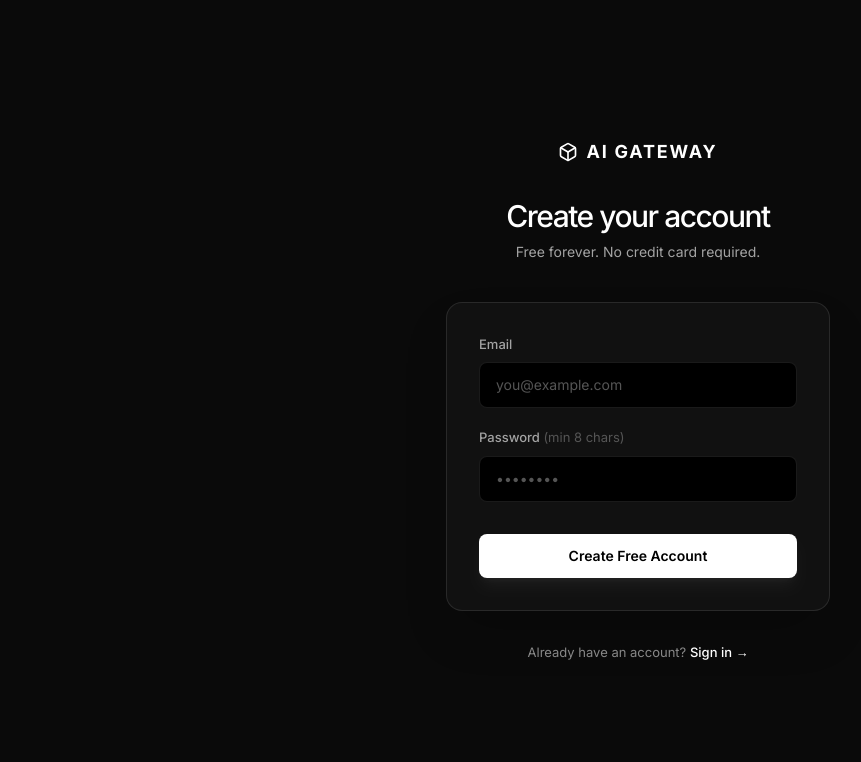
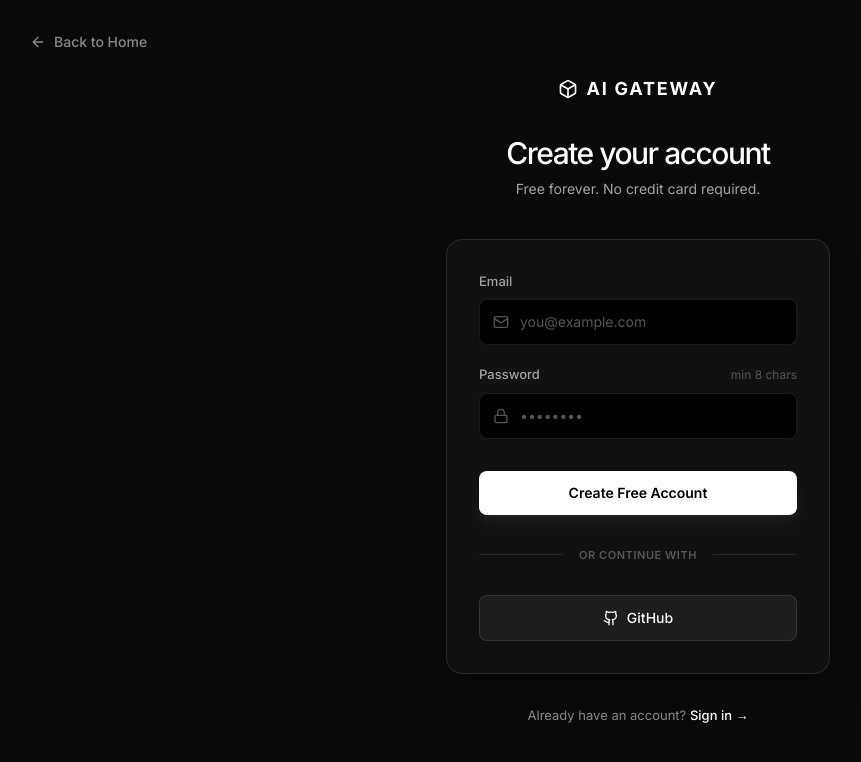
Before and after one commit to PankajKumardev/Ai-Proxy, a Next.js app in the folder apps/dashboard/: page /signup in a window 1280 px wide. Shown: the top 762 px of the page, without its empty margins (2-863 px from the left). Built offline with nearby package versions, Linux system fonts and the light colour scheme.

Commit message:
feat: Redesign signup and login pages with updated UI/UX and social login integration.

```diff
--- a/apps/dashboard/src/app/(auth)/login/page.tsx
+++ b/apps/dashboard/src/app/(auth)/login/page.tsx
@@ -1,4 +1,5 @@
 import Link from "next/link"
+import { Github, Mail, Lock, ArrowLeft } from "lucide-react"
 import type { Metadata } from "next"
 
 export const metadata: Metadata = {
@@ -8,7 +9,13 @@
 export default function LoginPage() {
   return (
     <div className="min-h-screen flex items-center justify-center bg-[#0A0A0A] px-6 text-[#fafafa]">
-      <div className="w-full max-w-sm">
+      {/* Absolutely positioned back button matching Vercel/Linear top-left aesthetic */}
+      <Link href="/" className="absolute top-8 left-8 flex items-center gap-2 text-[#888888] hover:text-white transition-colors text-sm font-medium">
+        <ArrowLeft className="w-4 h-4" />
+        Back to Home
+      </Link>
+
+      <div className="w-full max-w-sm relative z-10">
         <div className="text-center mb-10">
           <Link href="/" className="inline-flex items-center gap-2 text-white hover:opacity-80 transition-opacity mb-8">
             <svg viewBox="0 0 24 24" fill="none" stroke="currentColor" strokeWidth="2" strokeLinecap="round" strokeLinejoin="round" className="w-5 h-5 text-white"><path d="M21 16V8a2 2 0 0 0-1-1.73l-7-4a2 2 0 0 0-2 0l-7 4A2 2 0 0 0 3 8v8a2 2 0 0 0 1 1.73l7 4a2 2 0 0 0 2 0l7-4A2 2 0 0 0 21 16z"></path><polyline points="3.27 6.96 12 12.01 20.73 6.96"></polyline><line x1="12" y1="22.08" x2="12" y2="12"></line></svg>
@@ -18,42 +25,67 @@
           <p className="text-[#a3a3a3] text-sm">Sign in to your account</p>
         </div>
 
-        <form
-          action="/api/auth/signin"
-          method="POST"
-          className="bg-[#111111] border border-white/10 rounded-2xl p-8 shadow-2xl"
-        >
+        <div className="bg-[#111111] border border-white/10 rounded-2xl p-8 shadow-2xl">
+
+          <form action="/api/auth/signin" method="POST">
             <div className="mb-5">
               <label className="block text-[13px] font-medium text-[#a3a3a3] mb-2">
                 Email
               </label>
+              <div className="relative">
+                <div className="absolute inset-y-0 left-0 pl-3.5 flex items-center pointer-events-none">
+                  <Mail className="w-4 h-4 text-[#555555]" />
+                </div>
                 <input
                   type="email"
                   name="email"
                   required
                   placeholder="you@example.com"
-              className="w-full bg-black border border-white/10 rounded-lg px-4 py-3 text-white text-sm focus:outline-none focus:border-white/30 focus:ring-1 focus:ring-white/30 transition-all placeholder:text-[#555555]"
+                  className="w-full bg-black border border-white/10 rounded-lg pl-[40px] pr-4 py-3 text-white text-sm focus:outline-none focus:border-white/30 focus:ring-1 focus:ring-white/30 transition-all placeholder:text-[#555555]"
                 />
               </div>
+            </div>
             <div className="mb-8">
-            <label className="block text-[13px] font-medium text-[#a3a3a3] mb-2">
+              <div className="flex items-center justify-between mb-2">
+                <label className="text-[13px] font-medium text-[#a3a3a3]">
                   Password
                 </label>
+                <Link href="#" className="text-[12px] text-[#888888] hover:text-white transition-colors">
+                  Forgot password?
+                </Link>
+              </div>
+              <div className="relative">
+                <div className="absolute inset-y-0 left-0 pl-3.5 flex items-center pointer-events-none">
+                  <Lock className="w-4 h-4 text-[#555555]" />
+                </div>
                 <input
                   type="password"
                   name="password"
                   required
                   placeholder="••••••••"
-              className="w-full bg-black border border-white/10 rounded-lg px-4 py-3 text-white text-sm focus:outline-none focus:border-white/30 focus:ring-1 focus:ring-white/30 transition-all placeholder:text-[#555555]"
+                  className="w-full bg-black border border-white/10 rounded-lg pl-[40px] pr-4 py-3 text-white text-sm focus:outline-none focus:border-white/30 focus:ring-1 focus:ring-white/30 transition-all placeholder:text-[#555555]"
                 />
+              </div>
             </div>
             <button
               type="submit"
-            className="w-full bg-white text-black border-none rounded-lg py-3 text-sm font-semibold cursor-pointer hover:bg-white/90 transition-colors shadow-lg shadow-white/5"
+              className="w-full bg-white text-black border-none rounded-lg py-3 text-sm font-semibold cursor-pointer hover:bg-white/90 transition-colors shadow-lg shadow-white/5 hover:scale-[0.99] mb-6"
             >
               Sign in
             </button>
           </form>
+
+          <div className="relative flex items-center py-2 mb-6">
+            <div className="flex-grow border-t border-white/10"></div>
+            <span className="flex-shrink-0 mx-4 text-[#555555] text-[11px] uppercase tracking-wider font-semibold">Or continue with</span>
+            <div className="flex-grow border-t border-white/10"></div>
+          </div>
+
+          <button type="button" className="w-full flex items-center justify-center gap-2 bg-white/5 hover:bg-white/10 text-white border border-white/10 rounded-lg py-3 text-sm font-medium transition-colors">
+            <Github className="w-4 h-4" />
+            GitHub
+          </button>
+        </div>
 
         <p className="text-center mt-8 text-[#888888] text-[13px]">
           Don't have an account?{" "}
--- a/apps/dashboard/src/app/(auth)/signup/page.tsx
+++ b/apps/dashboard/src/app/(auth)/signup/page.tsx
@@ -1,4 +1,5 @@
 import Link from "next/link"
+import { Github, Mail, Lock, ArrowLeft } from "lucide-react"
 import { redirect } from "next/navigation"
 import { PrismaClient } from "@prisma/client"
 import bcrypt from "bcryptjs"
@@ -27,7 +28,13 @@
 export default function SignupPage() {
   return (
     <div className="min-h-screen flex items-center justify-center bg-[#0A0A0A] px-6 text-[#fafafa]">
-      <div className="w-full max-w-sm">
+      {/* Absolutely positioned back button */}
+      <Link href="/" className="absolute top-8 left-8 flex items-center gap-2 text-[#888888] hover:text-white transition-colors text-sm font-medium">
+        <ArrowLeft className="w-4 h-4" />
+        Back to Home
+      </Link>
+
+      <div className="w-full max-w-sm relative z-10">
         <div className="text-center mb-10">
           <Link href="/" className="inline-flex items-center gap-2 text-white hover:opacity-80 transition-opacity mb-8">
             <svg viewBox="0 0 24 24" fill="none" stroke="currentColor" strokeWidth="2" strokeLinecap="round" strokeLinejoin="round" className="w-5 h-5 text-white"><path d="M21 16V8a2 2 0 0 0-1-1.73l-7-4a2 2 0 0 0-2 0l-7 4A2 2 0 0 0 3 8v8a2 2 0 0 0 1 1.73l7 4a2 2 0 0 0 2 0l7-4A2 2 0 0 0 21 16z"></path><polyline points="3.27 6.96 12 12.01 20.73 6.96"></polyline><line x1="12" y1="22.08" x2="12" y2="12"></line></svg>
@@ -37,42 +44,64 @@
           <p className="text-[#a3a3a3] text-sm">Free forever. No credit card required.</p>
         </div>
 
-        <form
-          action={registerUser}
-          className="bg-[#111111] border border-white/10 rounded-2xl p-8 shadow-2xl"
-        >
+        <div className="bg-[#111111] border border-white/10 rounded-2xl p-8 shadow-2xl">
+
+          <form action={registerUser}>
             <div className="mb-5">
               <label className="block text-[13px] font-medium text-[#a3a3a3] mb-2">
                 Email
               </label>
+              <div className="relative">
+                <div className="absolute inset-y-0 left-0 pl-3.5 flex items-center pointer-events-none">
+                  <Mail className="w-4 h-4 text-[#555555]" />
+                </div>
                 <input
                   type="email"
                   name="email"
                   required
                   placeholder="you@example.com"
-              className="w-full bg-black border border-white/10 rounded-lg px-4 py-3 text-white text-sm focus:outline-none focus:border-white/30 focus:ring-1 focus:ring-white/30 transition-all placeholder:text-[#555555]"
+                  className="w-full bg-black border border-white/10 rounded-lg pl-[40px] pr-4 py-3 text-white text-sm focus:outline-none focus:border-white/30 focus:ring-1 focus:ring-white/30 transition-all placeholder:text-[#555555]"
                 />
               </div>
+            </div>
             <div className="mb-8">
-            <label className="block text-[13px] font-medium text-[#a3a3a3] mb-2">
-              Password <span className="text-[#555555] font-normal">(min 8 chars)</span>
+              <label className="flex items-center justify-between text-[13px] font-medium text-[#a3a3a3] mb-2">
+                <span>Password</span>
+                <span className="text-[#555555] font-normal text-[12px]">min 8 chars</span>
               </label>
+              <div className="relative">
+                <div className="absolute inset-y-0 left-0 pl-3.5 flex items-center pointer-events-none">
+                  <Lock className="w-4 h-4 text-[#555555]" />
+                </div>
                 <input
                   type="password"
                   name="password"
                   required
                   minLength={8}
                   placeholder="••••••••"
-              className="w-full bg-black border border-white/10 rounded-lg px-4 py-3 text-white text-sm focus:outline-none focus:border-white/30 focus:ring-1 focus:ring-white/30 transition-all placeholder:text-[#555555]"
+                  className="w-full bg-black border border-white/10 rounded-lg pl-[40px] pr-4 py-3 text-white text-sm focus:outline-none focus:border-white/30 focus:ring-1 focus:ring-white/30 transition-all placeholder:text-[#555555]"
                 />
+              </div>
             </div>
             <button
               type="submit"
-            className="w-full bg-white text-black border-none rounded-lg py-3 text-sm font-semibold cursor-pointer hover:bg-white/90 transition-colors shadow-lg shadow-white/5"
+              className="w-full bg-white text-black border-none rounded-lg py-3 text-sm font-semibold cursor-pointer hover:bg-white/90 transition-colors shadow-lg shadow-white/5 hover:scale-[0.99] mb-6"
             >
               Create Free Account
             </button>
           </form>
+
+          <div className="relative flex items-center py-2 mb-6">
+            <div className="flex-grow border-t border-white/10"></div>
+            <span className="flex-shrink-0 mx-4 text-[#555555] text-[11px] uppercase tracking-wider font-semibold">Or continue with</span>
+            <div className="flex-grow border-t border-white/10"></div>
+          </div>
+
+          <button type="button" className="w-full flex items-center justify-center gap-2 bg-white/5 hover:bg-white/10 text-white border border-white/10 rounded-lg py-3 text-sm font-medium transition-colors">
+            <Github className="w-4 h-4" />
+            GitHub
+          </button>
+        </div>
 
         <p className="text-center mt-8 text-[#888888] text-[13px]">
           Already have an account?{" "}
```
Also changed, not shown: 1 other file (tests, documents, lock files or other folders). Lines whose indentation alone changed are shown as unchanged.
